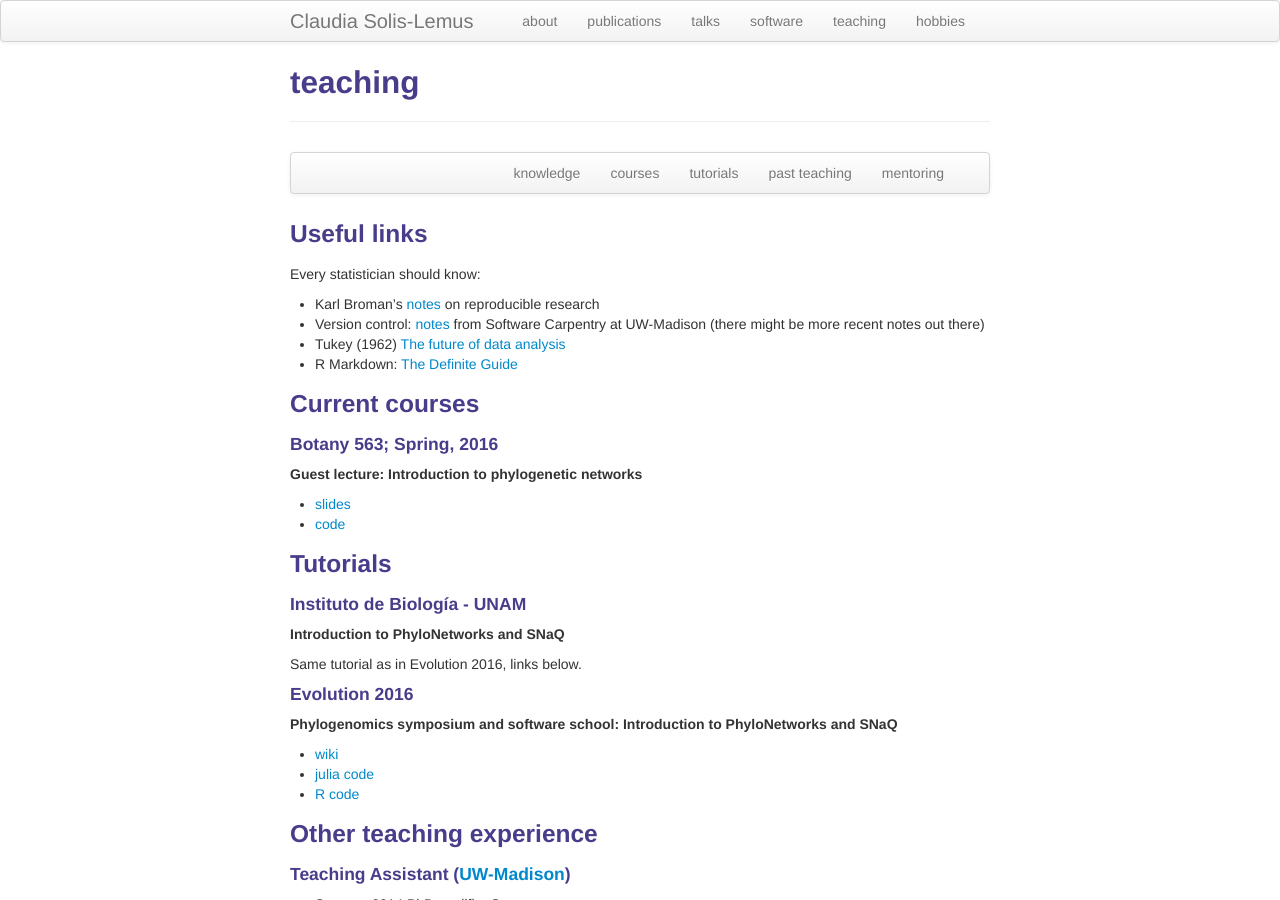
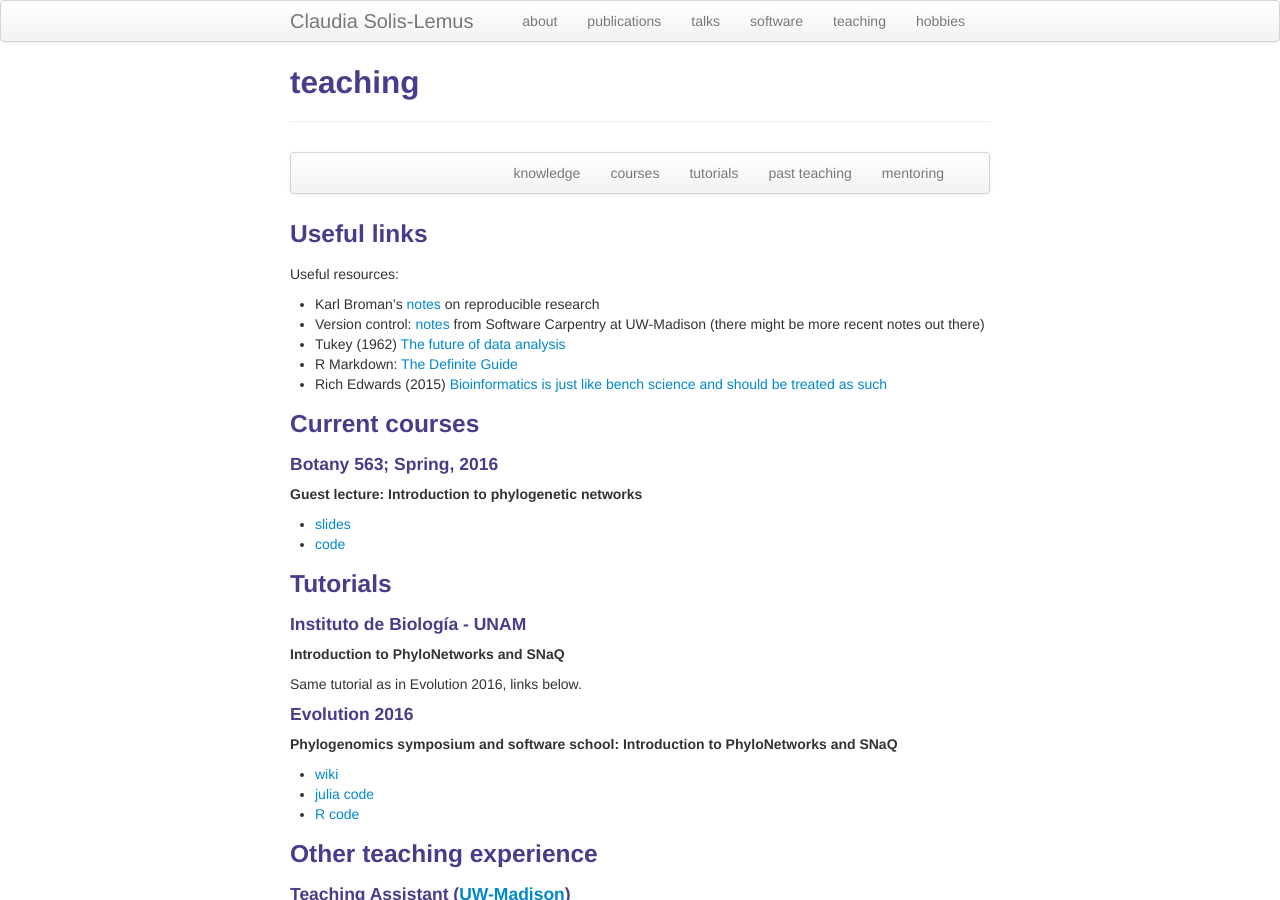
Before and after one commit to crsl4/crsl4.github.io, a Jekyll site: the page built from pages/teaching.md, in a window 1280 px wide and 900 px high. Built offline with Jekyll 4.4.1, drawn with Linux system fonts in a browser that asks for light colours.

Commit message:
added bioinformatics blog link

```diff
--- a/pages/teaching.md
+++ b/pages/teaching.md
@@ -18,11 +18,12 @@ description: Claudia Solis-Lemus' teaching
 
 ### <a name="knowledge"></a>Useful links
 
-Every statistician should know:
+Useful resources:
 - Karl Broman's [notes](http://kbroman.org/Tools4RR/) on reproducible research
 - Version control: [notes](https://uw-madison-aci.github.io/2018-01-10-uwmadison-swc/) from Software Carpentry at UW-Madison (there might be more recent notes out there)
 - Tukey (1962) [The future of data analysis](https://projecteuclid.org/euclid.aoms/1177704711)
 - R Markdown: [The Definite Guide](https://bookdown.org/yihui/rmarkdown/)
+- Rich Edwards (2015) [Bioinformatics is just like bench science and should be treated as such](http://cabbagesofdoom.blogspot.com/2015/08/bioinformatics-is-just-like-bench.html)
 
 ### <a name="courses"></a>Current courses
 
```
